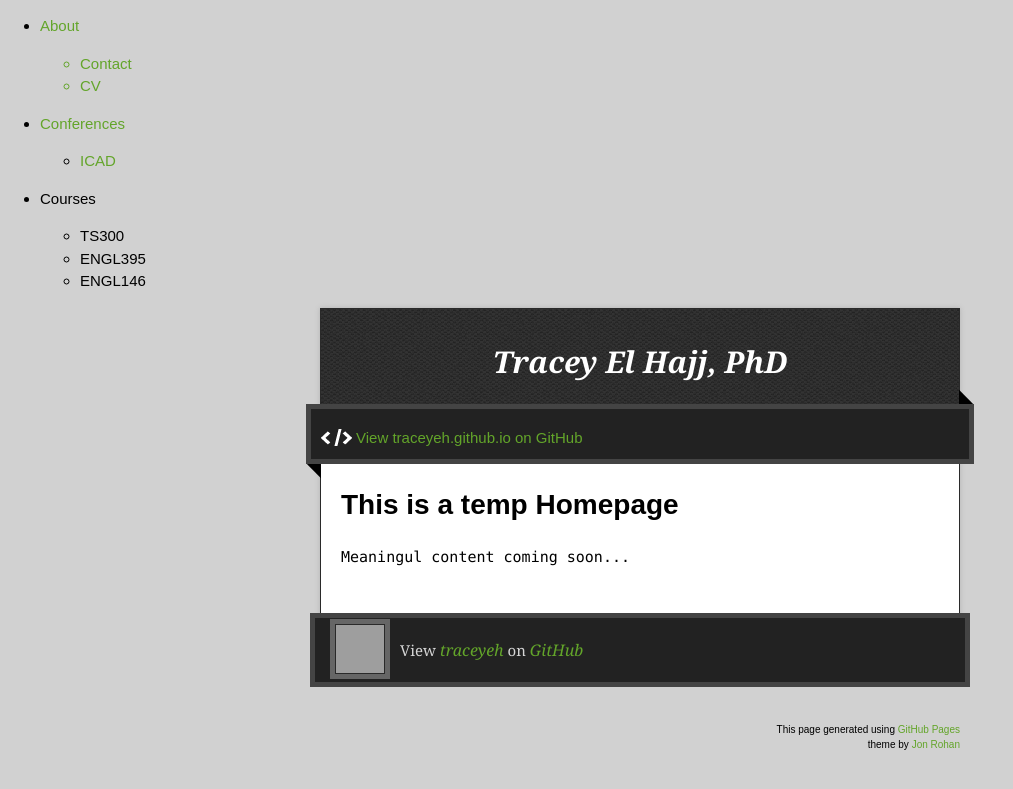
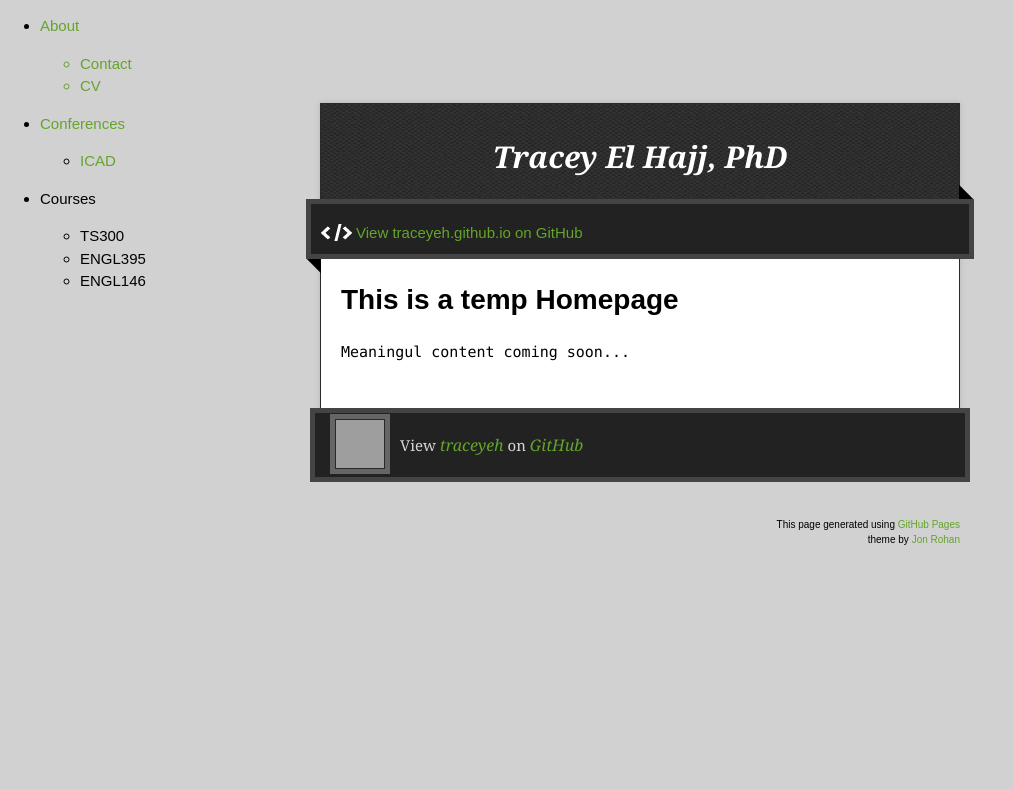
Before and after one commit to traceyeh/traceyeh.github.io, a Jekyll site: the page built from docs/index.md, in a window 1280 px wide. Shown: the top 789 px of the page, without its empty margins (0-1013 px from the left). Built offline with Jekyll 4.4.1, drawn with Linux system fonts in a browser that asks for light colours; the repository's description, which GitHub fills in, is left out; grey boxes are pictures that could not be loaded.

Commit message:
Change some styles

```diff
--- a/docs/_sass/jekyll-theme-time-machine.scss
+++ b/docs/_sass/jekyll-theme-time-machine.scss
@@ -25,6 +25,15 @@
   font-family: 'Monaco', 'Lucida Console', monospace;
 }
 
+nav:hover {
+  font-weight: bold;
+  color: #90D355;
+}
+
+ul~a{
+  display: none;
+}
+
 h1.title {
   margin: 30px 20px 10px;
   font-size: 200%;
@@ -37,7 +46,7 @@
 
 .wrapper {
   width: 50%;
-  margin: 0 auto;
+  margin: -16% auto;
 }
 
 #container {
```
